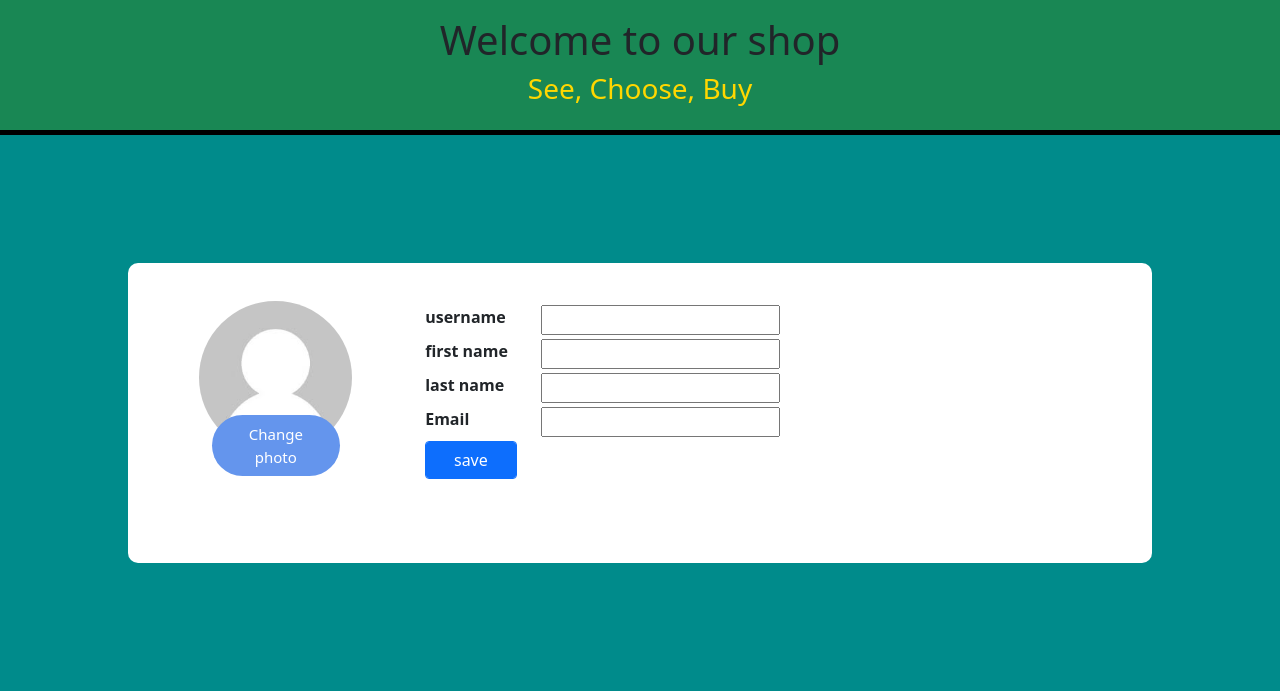
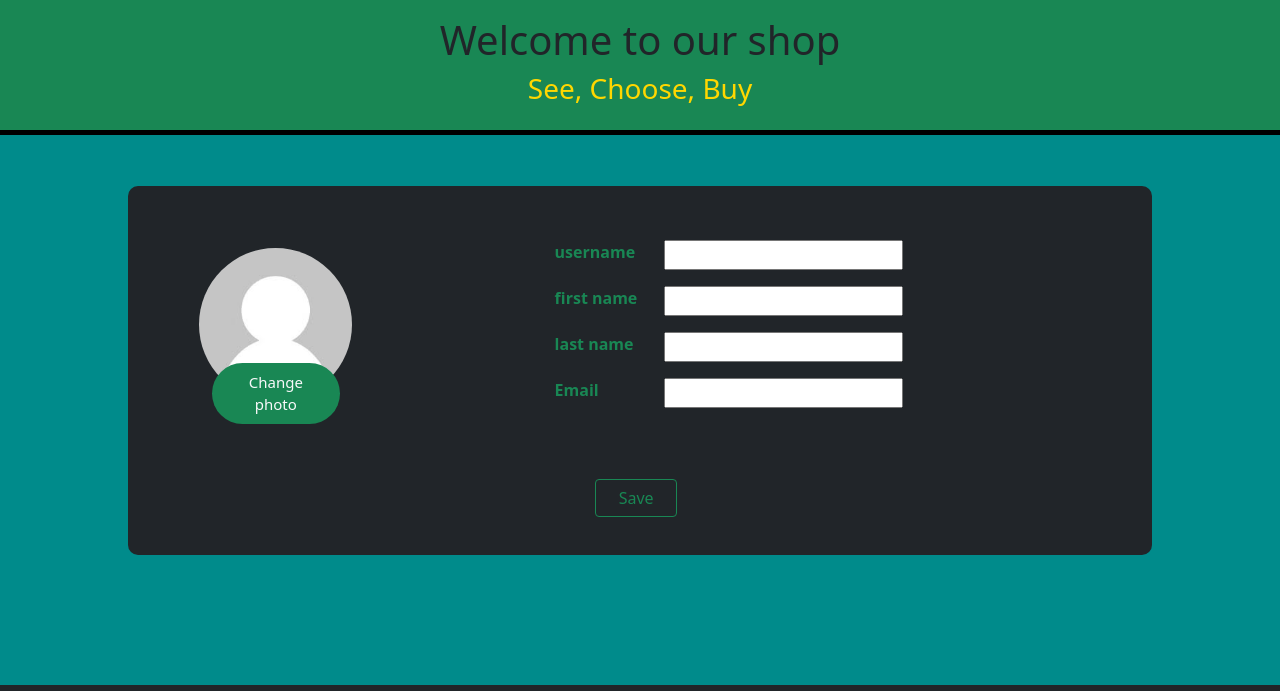
Before and after one commit to sepehrab1996/online-shop, a Django app: template templates/customer/edit_profile.html in a window 1280 px wide. Shown: the part 115-806 px from the top of the page. Run offline with Django 3.2, Linux system fonts and the light colour scheme; the template is opened without the code that fills it: values that come from a table or form of the project are taken from there, others are empty; some libraries are stand-ins or nearby versions.

Commit message:
some change on edit_profile.html (style, ...)

```diff
--- a/templates/customer/edit_profile.html
+++ b/templates/customer/edit_profile.html
@@ -11,11 +11,11 @@
 {% endblock %}
 {% block drop-drown %}{% endblock %}
 {% block content %}
-    <div class=" emp-profile" style="height: 300px">
+    <div class=" emp-profile bg-dark text-light" style="height: auto; margin-top: 4%; border-radius: 10px">
         <form id="edit_profile_form" enctype="multipart/form-data" method="post" class="form-group">
             {% csrf_token %}
             <div class="row">
-                <div class="col-md-3">
+                <div class="col-md-3 mt-4">
                     <div class="profile-img ">
                         {% if user.image %}
                             <img id="preview" class="rounded-circle"
@@ -26,7 +26,7 @@
                                  src="/media/avatar.jpg/"
                                  alt=""/>
                         {% endif %}
-                        <div class="file btn btn-lg btn-primary"
+                        <div class="file btn btn-lg btn-outline-success bg-success text-light"
                              style="width:128px;background-color: cornflowerblue;border-radius: 100px;">
                             {% translate 'Change photo' %}
                             {{ form.image }}
@@ -34,15 +34,15 @@
                         </div>
                     </div>
                 </div>
-                <div class="col-9 ">
+                <div class="col-9 d-flex justify-content-center">
                     <div class="col-md-8 ">
                         <div class="tab-content profile-tab" id="myTabContent">
                             <div class="tab-pane fade show active" id="home" role="tabpanel" aria-labelledby="home-tab">
-                                <div class="row m-1">
-                                    <div class="col-md-3">
-                                        <label>{% translate 'username' %}</label>
+                                <div class="row m-3">
+                                    <div class="col-3">
+                                        <label class="text-success">{% translate 'username' %}</label>
                                     </div>
-                                    <div class="col-md-9 w-75">
+                                    <div class="col-md-9 w-75 d-flex justify-content-start">
                                         {{ form.username | add_class:'form-contorol' }}
                                          {% if form.username.errors %}
                                              <div class="errors">
@@ -56,27 +56,27 @@
                                     </div>
                                 </div>
 
-                                <div class="row m-1" style="margin-top: auto">
+                                <div class="row m-3" style="margin-top: auto">
                                     <div class="col-md-3">
-                                        <label>{% translate 'first name' %}</label>
+                                        <label class="text-success">{% translate 'first name' %}</label>
                                     </div>
-                                    <div class="col-md-9 w-75">
+                                    <div class="col-md-9 w-75 d-flex justify-content-start">
                                         {{ form.first_name | add_class:'form-contorol' }}
                                     </div>
                                 </div>
-                                <div class="row m-1">
+                                <div class="row m-3">
                                     <div class="col-md-3">
-                                        <label>{% translate 'last name' %}</label>
+                                        <label class="text-success">{% translate 'last name' %}</label>
                                     </div>
-                                    <div class="col-md-9 w-75">
+                                    <div class="col-md-9 w-75 d-flex justify-content-start">
                                         {{ form.last_name | add_class:'form-contorol' }}
                                     </div>
                                 </div>
-                                <div class="row m-1">
+                                <div class="row m-3">
                                     <div class="col-md-3">
-                                        <label>{% translate 'Email' %}</label>
+                                        <label class="text-success">{% translate 'Email' %}</label>
                                     </div>
-                                    <div class="col-md-9 w-75">
+                                    <div class="col-md-9 w-75 d-flex justify-content-start">
                                         {{ form.email | add_class:'input_edit' }}
                                          {% if form.email.errors %}
                                              <div class="errors">
@@ -90,10 +90,10 @@
                                     </div>
                                 </div>
 
-                                <div class="row m-1">
+                                <div class="row" style="margin-top: 15%; margin-left: 12%">
                                     <div class="col-md-3">
-                                        <button type="submit" class="btn  btn-primary form-control mr-5">
-                                            {% trans 'save' %}
+                                        <button type="submit" class="btn btn-outline-success form-control mr-5">
+                                            {% trans 'Save' %}
                                         </button>
                                     </div>
                                 </div>
```
